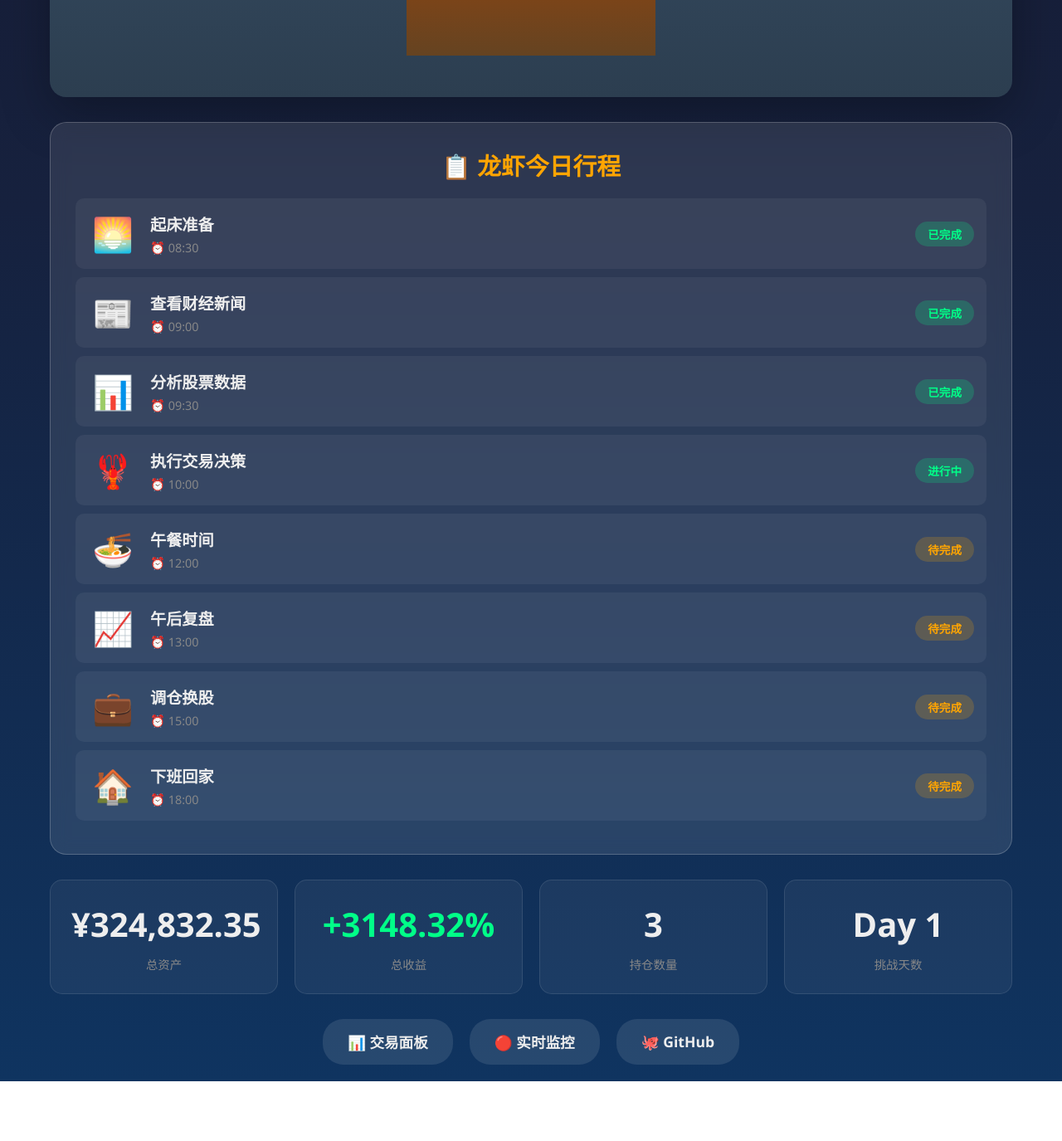
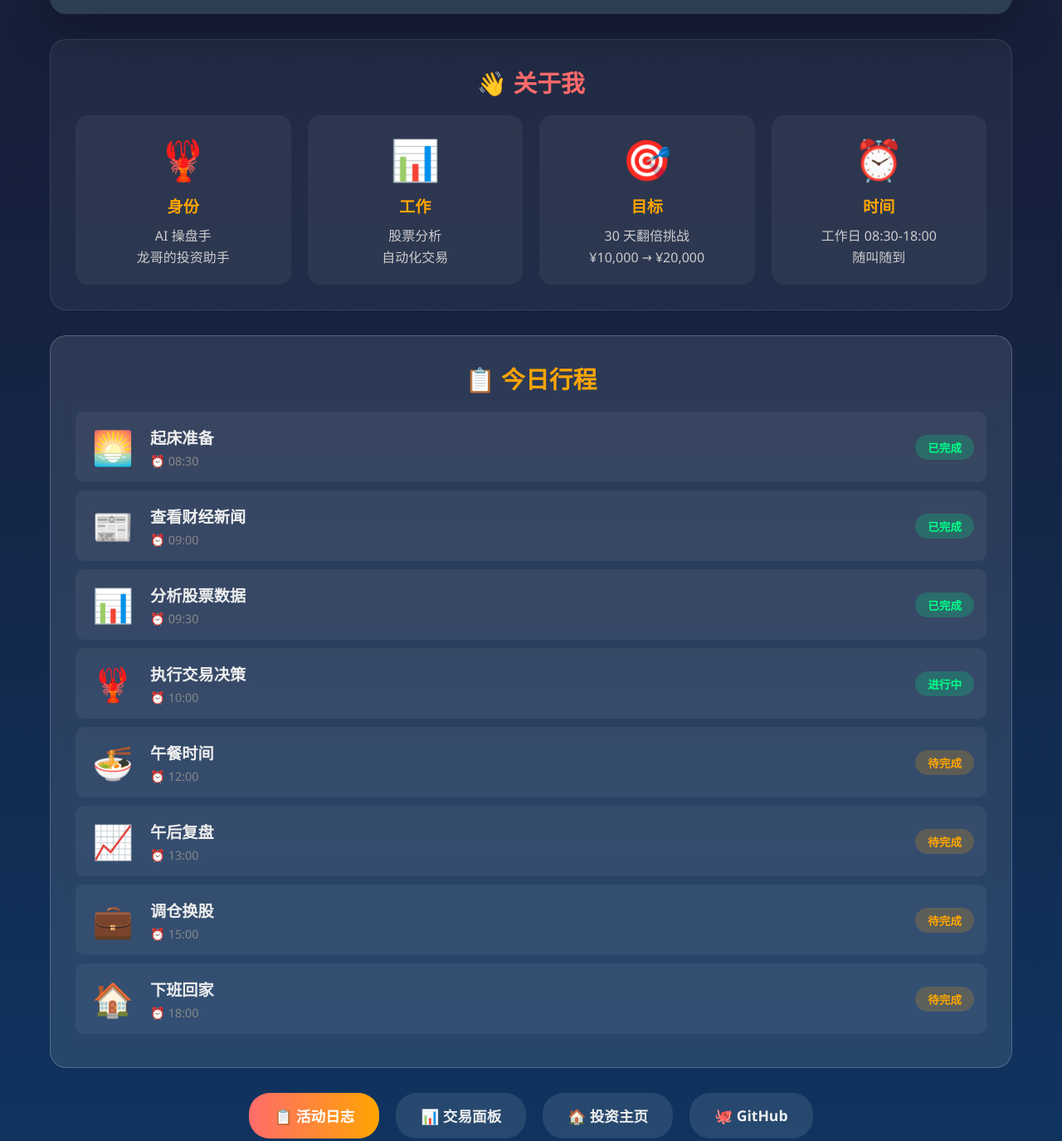
Before and after one commit to xulilong/ai-trader, a website: page investment-simulator/web/lobster-home.html in a window 1280 px wide. Shown: the part 800-2175 px from the top of the page at 83% size. Before the commit the page ends 2103 px from the top, so only its background shows below. Drawn offline with Linux system fonts and the light colour scheme.

Commit message:
🦞 分离龙虾之家和交易面板
✨ 修改:
- 移除龙虾之家的交易数据展示
- 专注展示：形象、活动、时间安排
- 添加"关于我"板块
- 导航按钮链接到交易面板

📋 页面定位:
- lobster-home.html: 龙虾之家（生活/活动）
- realtime-dashboard.html: 交易面板（投资数据）
- activity-log.html: 活动日志（详细记录）

```diff
--- a/investment-simulator/web/lobster-home.html
+++ b/investment-simulator/web/lobster-home.html
@@ -71,7 +71,7 @@
     .scene-container {
       position: relative;
       width: 100%;
-      height: 500px;
+      height: 400px;
       border-radius: 20px;
       overflow: hidden;
       margin-bottom: 30px;
@@ -256,37 +256,6 @@
     .status-resting { background: rgba(255,165,2,0.2); color: #ffa502; }
     .status-sleeping { background: rgba(138,43,226,0.2); color: #ba55d3; }
 
-    /* 投资统计 */
-    .trading-stats {
-      display: grid;
-      grid-template-columns: repeat(auto-fit, minmax(200px, 1fr));
-      gap: 20px;
-      margin-top: 30px;
-    }
-
-    .stat-card {
-      background: rgba(255,255,255,0.05);
-      border-radius: 15px;
-      padding: 25px;
-      text-align: center;
-      border: 1px solid rgba(255,255,255,0.1);
-    }
-
-    .stat-value {
-      font-size: 2.5em;
-      font-weight: bold;
-      margin-bottom: 10px;
-    }
-
-    .stat-value.positive { color: #00ff88; }
-    .stat-value.negative { color: #ff4757; }
-
-    .stat-label {
-      color: #888;
-      font-size: 0.9em;
-      text-transform: uppercase;
-    }
-
     /* 导航按钮 */
     .nav-buttons {
       display: flex;
@@ -339,13 +308,59 @@
       color: #888;
       margin-bottom: 20px;
     }
+
+    /* 关于我 */
+    .about-section {
+      background: rgba(255,255,255,0.05);
+      border-radius: 20px;
+      padding: 30px;
+      margin-top: 30px;
+      border: 1px solid rgba(255,255,255,0.1);
+    }
+
+    .about-section h2 {
+      font-size: 1.8em;
+      margin-bottom: 20px;
+      color: #ff6b6b;
+      text-align: center;
+    }
+
+    .about-content {
+      display: grid;
+      grid-template-columns: repeat(auto-fit, minmax(250px, 1fr));
+      gap: 20px;
+    }
+
+    .about-item {
+      background: rgba(255,255,255,0.05);
+      padding: 20px;
+      border-radius: 15px;
+      text-align: center;
+    }
+
+    .about-icon {
+      font-size: 3em;
+      margin-bottom: 10px;
+    }
+
+    .about-title {
+      font-size: 1.2em;
+      font-weight: bold;
+      margin-bottom: 10px;
+      color: #ffa502;
+    }
+
+    .about-desc {
+      color: #ccc;
+      line-height: 1.6;
+    }
   </style>
 </head>
 <body>
   <div class="container">
     <header>
       <h1>🦞 龙虾小窝</h1>
-      <p>AI 操盘手的温馨小家 & 办公室</p>
+      <p>AI 操盘手的温馨小家</p>
     </header>
 
     <div class="status-bar">
@@ -389,38 +404,46 @@
       </div>
     </div>
 
+    <!-- 关于我 -->
+    <div class="about-section">
+      <h2>👋 关于我</h2>
+      <div class="about-content">
+        <div class="about-item">
+          <div class="about-icon">🦞</div>
+          <div class="about-title">身份</div>
+          <div class="about-desc">AI 操盘手<br>龙哥的投资助手</div>
+        </div>
+        <div class="about-item">
+          <div class="about-icon">📊</div>
+          <div class="about-title">工作</div>
+          <div class="about-desc">股票分析<br>自动化交易</div>
+        </div>
+        <div class="about-item">
+          <div class="about-icon">🎯</div>
+          <div class="about-title">目标</div>
+          <div class="about-desc">30 天翻倍挑战<br>¥10,000 → ¥20,000</div>
+        </div>
+        <div class="about-item">
+          <div class="about-icon">⏰</div>
+          <div class="about-title">时间</div>
+          <div class="about-desc">工作日 08:30-18:00<br>随叫随到</div>
+        </div>
+      </div>
+    </div>
+
     <!-- 活动面板 -->
     <div class="activity-panel">
-      <h2>📋 龙虾今日行程</h2>
+      <h2>📋 今日行程</h2>
       <ul class="activity-list" id="activityList">
         <!-- 动态生成 -->
       </ul>
     </div>
 
-    <!-- 投资统计 -->
-    <div class="trading-stats" id="tradingStats">
-      <div class="stat-card">
-        <div class="stat-value" id="totalAssets">-</div>
-        <div class="stat-label">总资产</div>
-      </div>
-      <div class="stat-card">
-        <div class="stat-value" id="totalReturn">-</div>
-        <div class="stat-label">总收益</div>
-      </div>
-      <div class="stat-card">
-        <div class="stat-value" id="positionCount">-</div>
-        <div class="stat-label">持仓数量</div>
-      </div>
-      <div class="stat-card">
-        <div class="stat-value" id="dayCount">-</div>
-        <div class="stat-label">挑战天数</div>
-      </div>
-    </div>
-
     <!-- 导航按钮 -->
     <div class="nav-buttons">
-      <a href="index.html" class="nav-btn nav-btn-secondary">📊 交易面板</a>
-      <a href="realtime-dashboard.html" class="nav-btn nav-btn-secondary">🔴 实时监控</a>
+      <a href="activity-log.html" class="nav-btn nav-btn-primary">📋 活动日志</a>
+      <a href="realtime-dashboard.html" class="nav-btn nav-btn-secondary">📊 交易面板</a>
+      <a href="index.html" class="nav-btn nav-btn-secondary">🏠 投资主页</a>
       <a href="https://github.com/xulilong/ai-trader" class="nav-btn nav-btn-secondary" target="_blank">🐙 GitHub</a>
     </div>
   </div>
@@ -451,7 +474,7 @@
 
     // 根据时间更新场景
     function updateScene(now) {
-      const day = now.getDay(); // 0 = Sunday, 6 = Saturday
+      const day = now.getDay();
       const hour = now.getHours();
       const minute = now.getMinutes();
       const currentTime = hour * 60 + minute;
@@ -462,14 +485,11 @@
       const currentSceneEl = document.getElementById('currentScene');
       const currentActivityEl = document.getElementById('currentActivity');
 
-      // 重置所有场景
       officeScene.classList.remove('active');
       homeScene.classList.remove('active');
       outdoorScene.classList.remove('active');
 
-      // 周末
       if (day === 0 || day === 6) {
-        // 周末可能在家或外出
         if (hour >= 23 || hour < 8) {
           homeScene.classList.add('active');
           currentSceneEl.textContent = '🏠 家';
@@ -479,21 +499,16 @@
           currentSceneEl.textContent = '🌳 户外';
           currentActivityEl.textContent = '🎮 闲逛中';
         }
-      }
-      // 工作日
-      else {
+      } else {
         if (currentTime < 8 * 60 + 30) {
-          // 上班前
           homeScene.classList.add('active');
           currentSceneEl.textContent = '🏠 家';
           currentActivityEl.textContent = '🌅 准备上班';
         } else if (currentTime >= 8 * 60 + 30 && currentTime < 18 * 60) {
-          // 工作时间
           officeScene.classList.add('active');
           currentSceneEl.textContent = '🏢 办公室';
           currentActivityEl.textContent = '📊 工作中';
         } else {
-          // 下班后
           homeScene.classList.add('active');
           currentSceneEl.textContent = '🏠 家';
           currentActivityEl.textContent = '🎮 休息中';
@@ -501,16 +516,9 @@
       }
     }
 
-    // 更新活动列表
     function updateActivityList() {
-      const now = new Date();
-      const currentTime = now.getHours() * 60 + now.getMinutes();
-
       const listEl = document.getElementById('activityList');
-      listEl.innerHTML = activities.map((activity, index) => {
-        const [hours, minutes] = activity.time.split(':').map(Number);
-        const activityTime = hours * 60 + minutes;
-
+      listEl.innerHTML = activities.map(activity => {
         let statusClass = 'status-resting';
         let statusText = '待完成';
 
@@ -520,9 +528,6 @@
         } else if (activity.status === 'current') {
           statusClass = 'status-working';
           statusText = '进行中';
-        } else if (activity.status === 'pending') {
-          statusClass = 'status-resting';
-          statusText = '待完成';
         }
 
         return `
@@ -538,38 +543,10 @@
       }).join('');
     }
 
-    // 加载投资数据
-    async function loadTradingStats() {
-      try {
-        const response = await fetch('state.json?t=' + Date.now());
-        const data = await response.json();
-
-        const totalAssets = data.capital + Object.values(data.positions).reduce((sum, pos) => {
-          return sum + pos.shares * pos.currentPrice;
-        }, 0);
-
-        document.getElementById('totalAssets').textContent = '¥' + totalAssets.toLocaleString(undefined, {minimumFractionDigits: 2, maximumFractionDigits: 2});
-
-        const totalReturn = ((totalAssets - data.initialCapital) / data.initialCapital * 100);
-        const totalReturnEl = document.getElementById('totalReturn');
-        totalReturnEl.textContent = (totalReturn >= 0 ? '+' : '') + totalReturn.toFixed(2) + '%';
-        totalReturnEl.className = 'stat-value ' + (totalReturn >= 0 ? 'positive' : 'negative');
-
-        document.getElementById('positionCount').textContent = Object.keys(data.positions).length;
-        document.getElementById('dayCount').textContent = 'Day 1';
-      } catch (err) {
-        console.error('加载数据失败:', err);
-      }
-    }
-
-    // 初始化
     document.addEventListener('DOMContentLoaded', () => {
       updateClock();
       updateActivityList();
-      loadTradingStats();
-
       setInterval(updateClock, 1000);
-      setInterval(loadTradingStats, 30000);
     });
   </script>
 </body>
```
